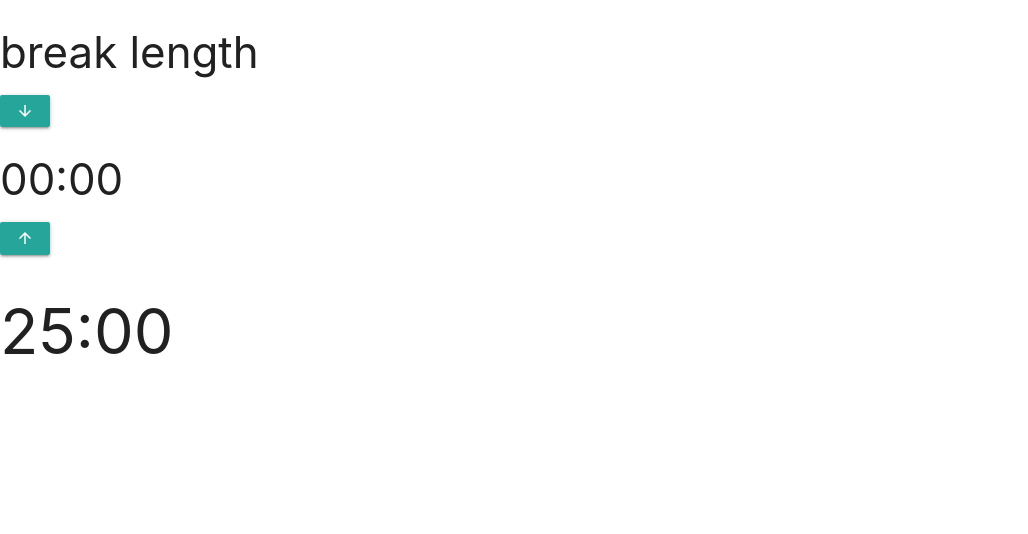
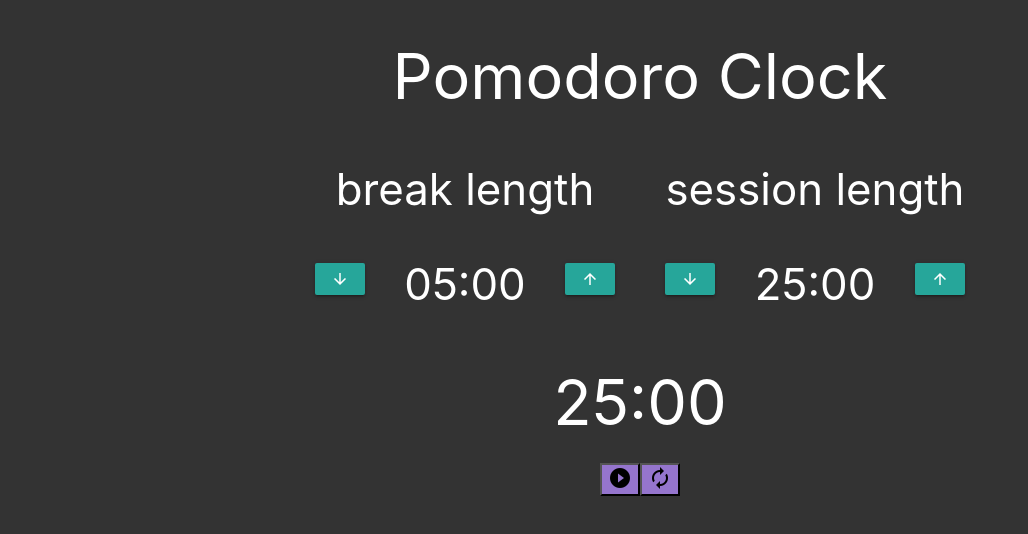
Before and after one commit to Kvirike/pomodoro-clock, a React (Create React App) app: page / in a window 1280 px wide. Shown: the top 534 px of the page, without its empty margins (0-1028 px from the left). Built offline with nearby package versions, Linux system fonts and the light colour scheme.

Commit message:
session length
setting up session length using useState hook and setting up visuals

```diff
--- a/src/App.css
+++ b/src/App.css
@@ -0,0 +1,18 @@
+body{
+    color: white;
+    background-color: #333;
+}
+.dual-container{
+    display: grid;
+    grid-template-columns: 1fr 1fr;
+    width:700px;
+    margin: auto;
+    justify-items: center;
+    align-items: center;
+}
+.time-sets{
+    display: grid;
+    grid-template-columns: 50px 200px 50px;
+    justify-items: center;
+    align-items: center;
+}
--- a/src/App.js
+++ b/src/App.js
@@ -3,7 +3,11 @@ import { useState } from 'react';
 import './App.css';
 
 function App() {
-  const [displayTime, setDisplayTime]=useState(25*60)
+  const [displayTime, setDisplayTime]=useState(25*60);
+  const [breakTime, setBreakTime] = useState(5 * 60);
+  const [sessionTime, setSessionTime] = useState(25 * 60);
+  const [timerOn, setTimerOn] = useState(false);
+
 
   const formatTime = (time) => {
     let minutes = Math.floor(time / 60);
@@ -15,17 +19,61 @@ function App() {
     )
   }
 
+  const changeTime = (amount, type) =>{
+    if(type == 'break'){
+      if(breakTime <= 60 && amount < 0){
+        return;
+      }
+      setBreakTime((prev) => prev + amount);
+    }else{
+      if(sessionTime <= 60 && amount < 0){
+        return;
+      }
+      setSessionTime((prev) => prev + amount)
+      if(!timerOn){
+        setDisplayTime(sessionTime + amount)
+      }
+    }
+  }
+  const controlTime = () => {
+
+  }
+  const resetTime = () => {
+    setDisplayTime(25 * 60);
+    setBreakTime(5 * 60);
+    setSessionTime(25 * 60);
+  }
 
   return (
-    <div>
-      <Length
-        title={"break length"}
-        changeTime={null}
-        type={"break"}
-        time={null}
-        formatTime={formatTime}
+    <div className='center-align'>
+      <h1>Pomodoro Clock</h1>
+      <div className='dual-container'>
+        <Length
+          title={"break length"}
+          changeTime={changeTime}
+          type={"break"}
+          time={breakTime}
+          formatTime={formatTime}
         />
+        <Length
+          title={"session length"}
+          changeTime={changeTime}
+          type={"session"}
+          time={sessionTime}
+          formatTime={formatTime}
+        />
+      </div>
       <h1>{formatTime(displayTime)}</h1>
+      <button className='"btn-large deep-purple lighten-2' onClick={controlTime}>
+        {timerOn ?
+          (<i className='material-icons'>pause_circle_filled</i>)
+          :
+          (<i className='material-icons'>play_circle_filled</i>)
+        }
+      </button>
+      <button className='"btn-large deep-purple lighten-2' onClick={resetTime}>
+        <i className='material-icons'>autorenew</i>
+      </button>
     </div>
   );
 }
@@ -35,11 +83,11 @@ function Length({title, changeTime, type, time, formatTime}){
     <div>
       <h3>{title}</h3>
       <div className='time-sets'>
-        <button className='btn-small deep-purpel lighten-2'>
+        <button className='btn-small deep-purpel lighten-2' onClick={() => changeTime(-60, type)}>
           <i className='material-icons'>arrow_downward</i>
         </button>
         <h3>{formatTime(time)}</h3>
-        <button className='btn-small deep-purpel lighten-2'>
+        <button className='btn-small deep-purpel lighten-2' onClick={() => changeTime(60, type)}>
           <i className='material-icons'>arrow_upward</i>
         </button>
       </div>
```
